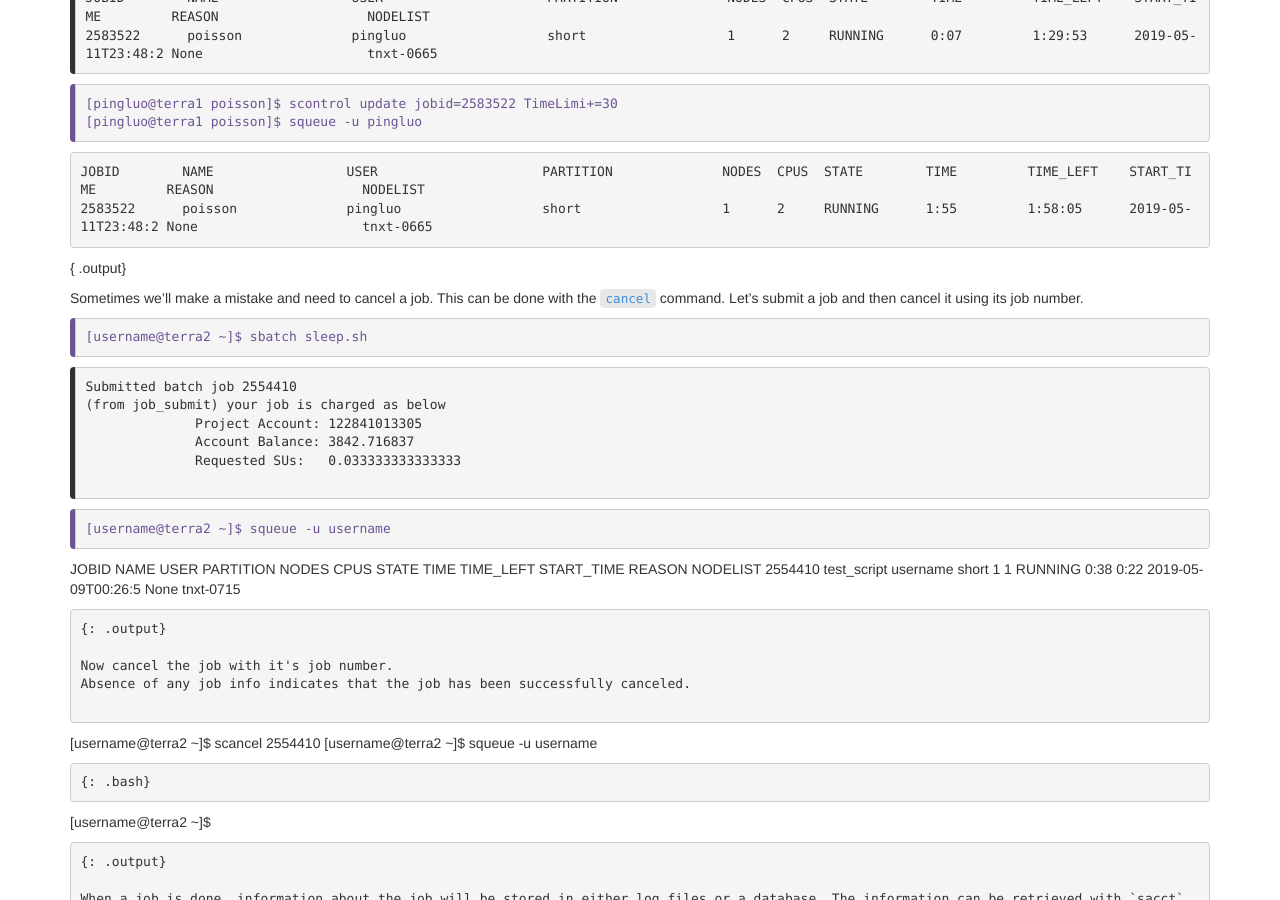
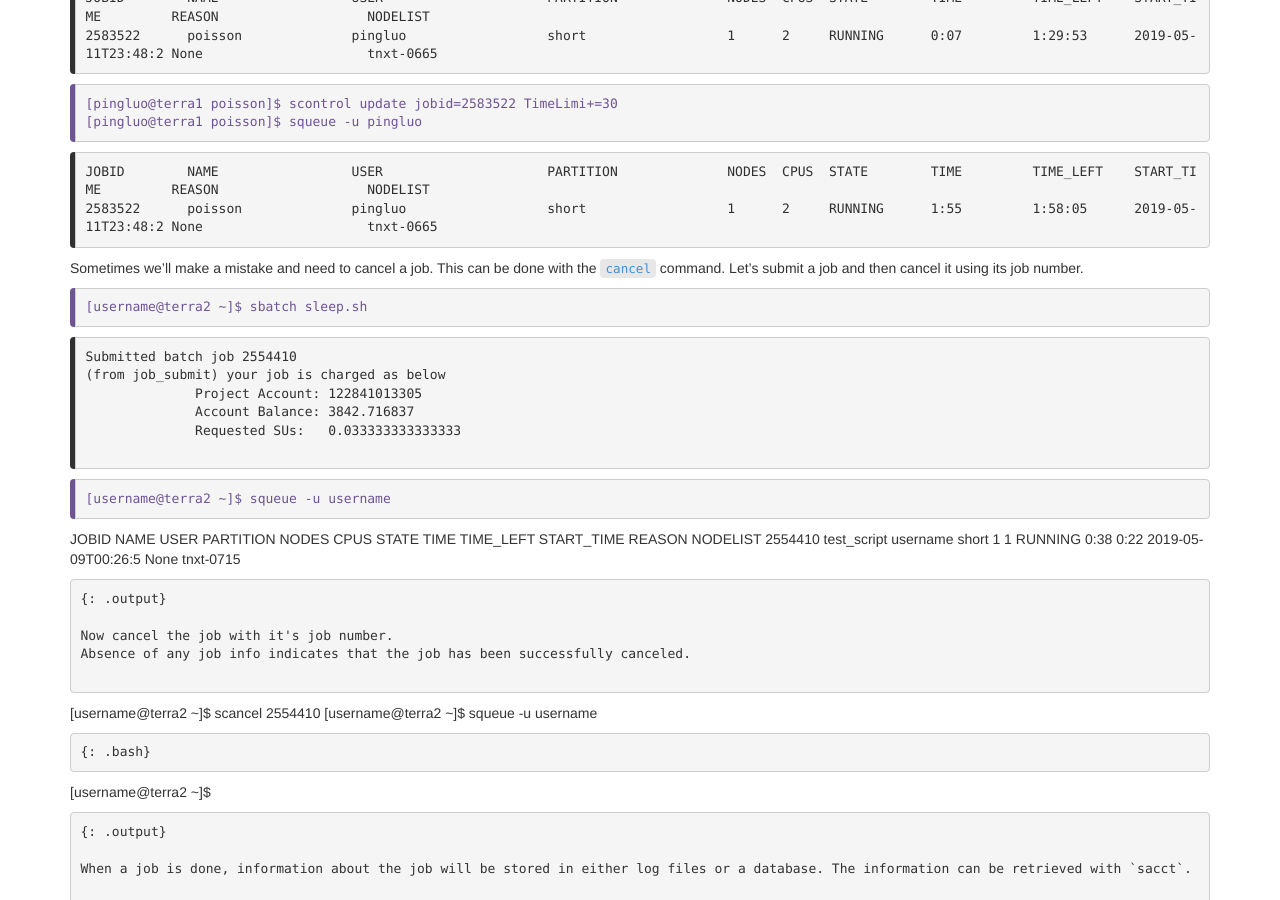
Before and after one commit to luop0812/HPRC_IntroHPC, a Jekyll site: the page built from _episodes/12-scheduler.md, in a window 1280 px wide and 900 px high, scrolled down 3582 px. Built offline with Jekyll 4.4.1, drawn with Linux system fonts in a browser that asks for light colours.

Commit message:
edit episodes

````diff
--- a/_episodes/12-scheduler.md
+++ b/_episodes/12-scheduler.md
@@ -235,7 +235,7 @@ JOBID        NAME                 USER                     PARTITION
 JOBID        NAME                 USER                     PARTITION              NODES  CPUS  STATE        TIME         TIME_LEFT    START_TIME         REASON                   NODELIST
 2583522      poisson              pingluo                  short                  1      2     RUNNING      1:55         1:58:05      2019-05-11T23:48:2 None                     tnxt-0665
 ```
-{ .output}
+{: .output}
 
 Sometimes we'll make a mistake and need to cancel a job.
 This can be done with the `cancel` command.
````
